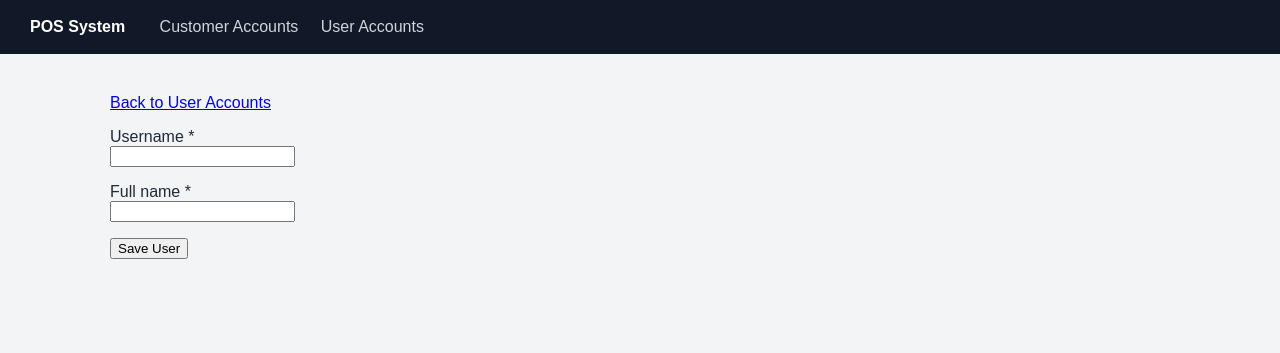
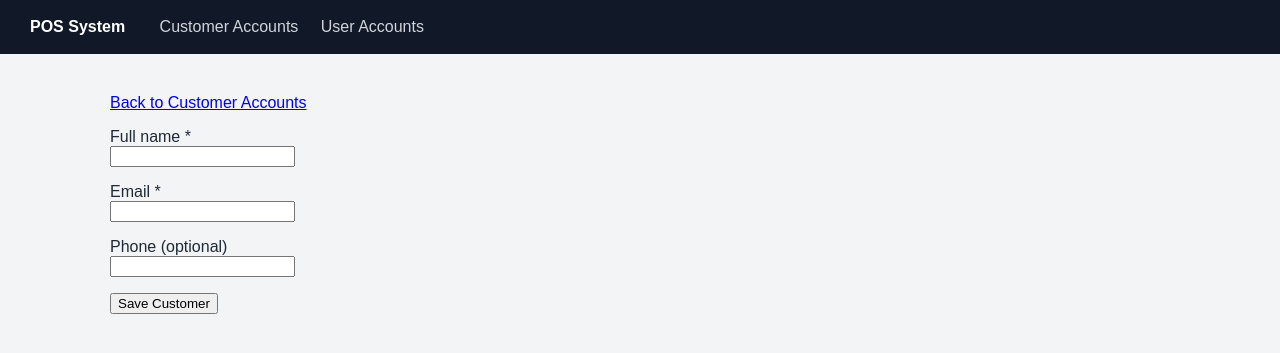
Before and after one commit to randogs/TFA3, a CodeIgniter 4 app: the page made by app/Views/customer_accounts/new.php in a window 1280 px wide. Shown: the top 353 px of the page. Run offline with PHP 8.4 and a stand-in for CodeIgniter, Linux system fonts and the light colour scheme; the template is opened without the code that fills it, so the values that code supplies are empty; some libraries are stand-ins or nearby versions.

Commit message:
Fix customer form fields and validation display

```diff
--- a/app/Views/customer_accounts/new.php
+++ b/app/Views/customer_accounts/new.php
@@ -3,22 +3,10 @@
 <?= $this->section('content') ?>
 
 <h1><?= esc($title) ?></h1>
-<p><a href="<?= site_url('user-accounts') ?>">Back to User Accounts</a></p>
+<p><a href="<?= site_url('customer-accounts') ?>">Back to Customer Accounts</a></p>
 
-<form action="<?= site_url($formAction ?? 'users') ?>"
-      method="post"
-      enctype="multipart/form-data"
-      novalidate>
+<form action="<?= site_url($formAction ?? 'customers') ?>" method="post" novalidate>
     <?= csrf_field() ?>
-
-    <p>
-        <label for="username">Username *</label><br>
-        <input id="username" name="username"
-               value="<?= esc($values['username'] ?? '') ?>" maxlength="50">
-        <?php if (isset($errors['username'])): ?>
-            <br><small><?= esc($errors['username']) ?></small>
-        <?php endif; ?>
-    </p>
 
     <p>
         <label for="full_name">Full name *</label><br>
@@ -29,27 +17,25 @@
         <?php endif; ?>
     </p>
 
-    <?php if (isset($formAction)): ?>
-        <?php if (! empty($values['avatar'])): ?>
-            <p>
-                Current avatar:<br>
-                <img src="<?= base_url('uploads/avatars/' . rawurlencode($values['avatar'])) ?>"
-                     alt="Current avatar" width="80" height="80"
-                     style="object-fit: cover;">
-            </p>
+    <p>
+        <label for="email">Email *</label><br>
+        <input type="email" id="email" name="email"
+               value="<?= esc($values['email'] ?? '') ?>" maxlength="100">
+        <?php if (isset($errors['email'])): ?>
+            <br><small><?= esc($errors['email']) ?></small>
         <?php endif; ?>
+    </p>
 
-        <p>
-            <label for="avatar">Avatar (optional; JPG or PNG, up to 2 MB)</label><br>
-            <input type="file" id="avatar" name="avatar"
-                   accept="image/jpeg,image/png">
-            <?php if (isset($errors['avatar'])): ?>
-                <br><small><?= esc($errors['avatar']) ?></small>
-            <?php endif; ?>
-        </p>
-    <?php endif; ?>
+    <p>
+        <label for="phone">Phone (optional)</label><br>
+        <input type="tel" id="phone" name="phone"
+               value="<?= esc($values['phone'] ?? '') ?>" maxlength="20">
+        <?php if (isset($errors['phone'])): ?>
+            <br><small><?= esc($errors['phone']) ?></small>
+        <?php endif; ?>
+    </p>
 
-    <button type="submit">Save User</button>
+    <button type="submit">Save Customer</button>
 </form>
 
 <?= $this->endSection() ?>
```
